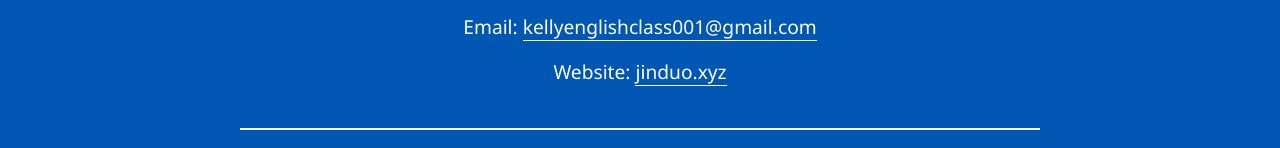
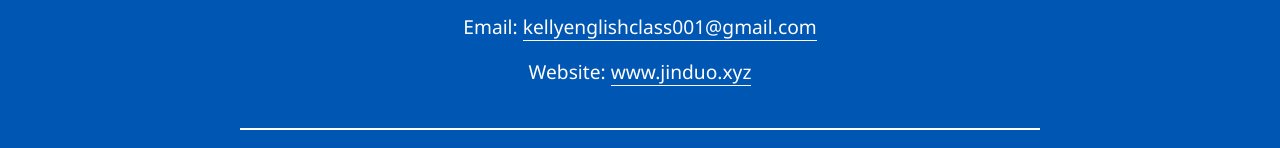
Before and after one commit to Cndy198228/kelly, a plain HTML site: page index.html in a window 1280 px wide. Shown: the part 2864-3012 px from the top of the page. Drawn offline with Linux system fonts and the light colour scheme.

Commit message:
更新域名引用为www.jinduo.xyz

```diff
--- a/index.html
+++ b/index.html
@@ -4,7 +4,7 @@
     <meta charset="UTF-8">
     <meta name="viewport" content="width=device-width, initial-scale=1.0">
     <title>Kelly's English Class | Clase de Inglés Kelly</title>
-    <link rel="canonical" href="https://jinduo.xyz">
+    <link rel="canonical" href="https://www.jinduo.xyz">
     <style>
         /* Language Switcher Styles */
         .language-switcher {
@@ -214,8 +214,8 @@
                 <p class="contact-item" data-lang="es" style="display:none;">WhatsApp: (34) 6775 30 336</p>
                 <p class="contact-item" data-lang="en">Email: <a href="mailto:kellyenglishclass001@gmail.com">kellyenglishclass001@gmail.com</a></p>
                 <p class="contact-item" data-lang="es" style="display:none;">Correo electrónico: <a href="mailto:kellyenglishclass001@gmail.com">kellyenglishclass001@gmail.com</a></p>
-                <p class="contact-item" data-lang="en">Website: <a href="https://jinduo.xyz" target="_blank">jinduo.xyz</a></p>
-                <p class="contact-item" data-lang="es" style="display:none;">Sitio web: <a href="https://jinduo.xyz" target="_blank">jinduo.xyz</a></p>
+                <p class="contact-item" data-lang="en">Website: <a href="https://www.jinduo.xyz" target="_blank">www.jinduo.xyz</a></p>
+                <p class="contact-item" data-lang="es" style="display:none;">Sitio web: <a href="https://www.jinduo.xyz" target="_blank">www.jinduo.xyz</a></p>
             </div>
             <div class="contact-logo">
                 <span class="brand-text">KELLY ENGLISH CLASS</span>
```
